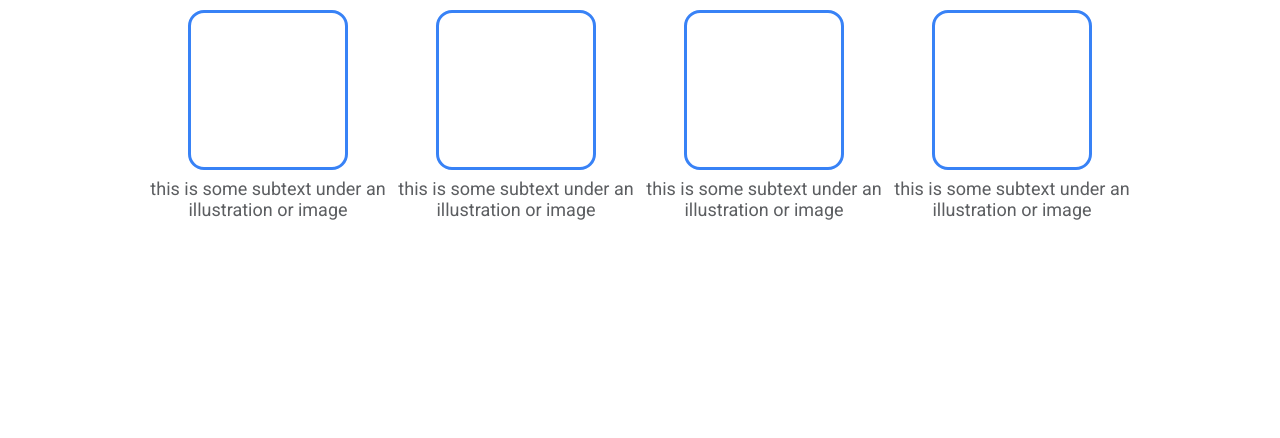
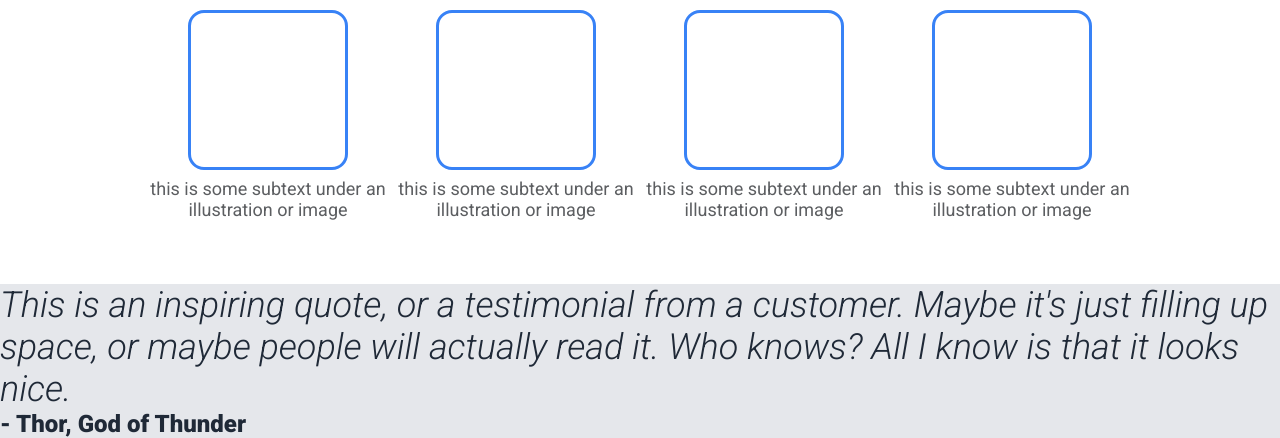
Before and after one commit to mjr141/landing-page, a plain HTML site: page index.html in a window 1280 px wide. Shown: the part 545-983 px from the top of the page. Before the commit the page ends 829 px from the top, so only its background shows below. Drawn offline with Linux system fonts and the light colour scheme.

Commit message:
add and style quote section text

```diff
--- a/index.html
+++ b/index.html
@@ -44,5 +44,10 @@
     </div>
   </div>
 
+  <div class="quote-container">
+    <div class="quote-text">This is an inspiring quote, or a testimonial from a customer. Maybe it's just filling up space, or maybe people will actually read it. Who knows? All I know is that it looks nice.</div>
+    <div class="quote-attribution">- Thor, God of Thunder</div>
+  </div>
+
 </body>
 </html>
--- a/styles.css
+++ b/styles.css
@@ -107,3 +107,23 @@ button {
 .info-text {
   color: #5c5e61;
 }
+
+.quote-container {
+  background-color: #e5e7eb;
+}
+
+.quote-text,
+.quote-attribution {
+  color: #1f2937;
+}
+
+.quote-text {
+  font-size: 36px;
+  font-style: italic;
+  font-weight: 300;
+}
+
+.quote-attribution {
+  font-size: 24px;
+  font-weight: 900;
+}
```
